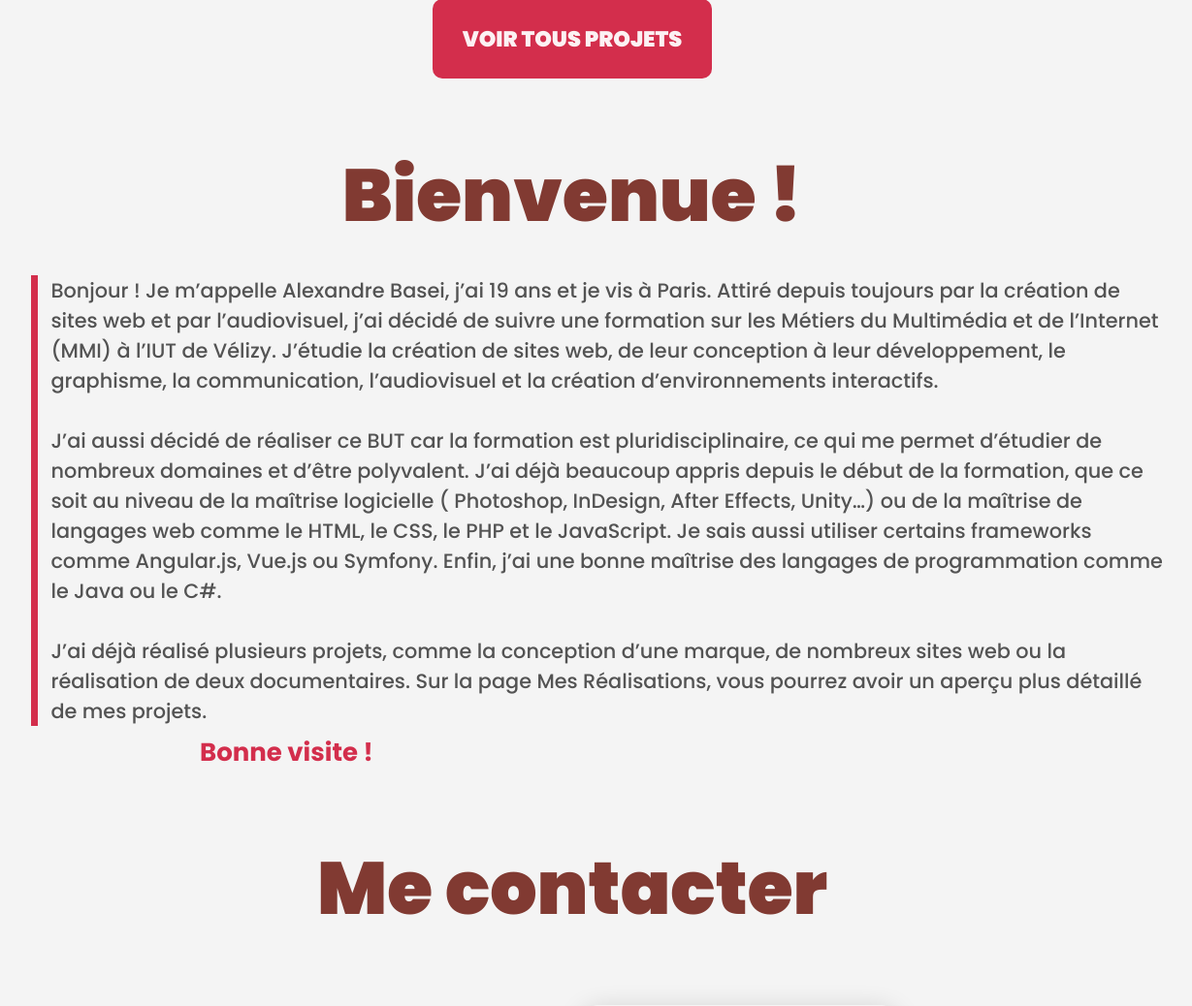
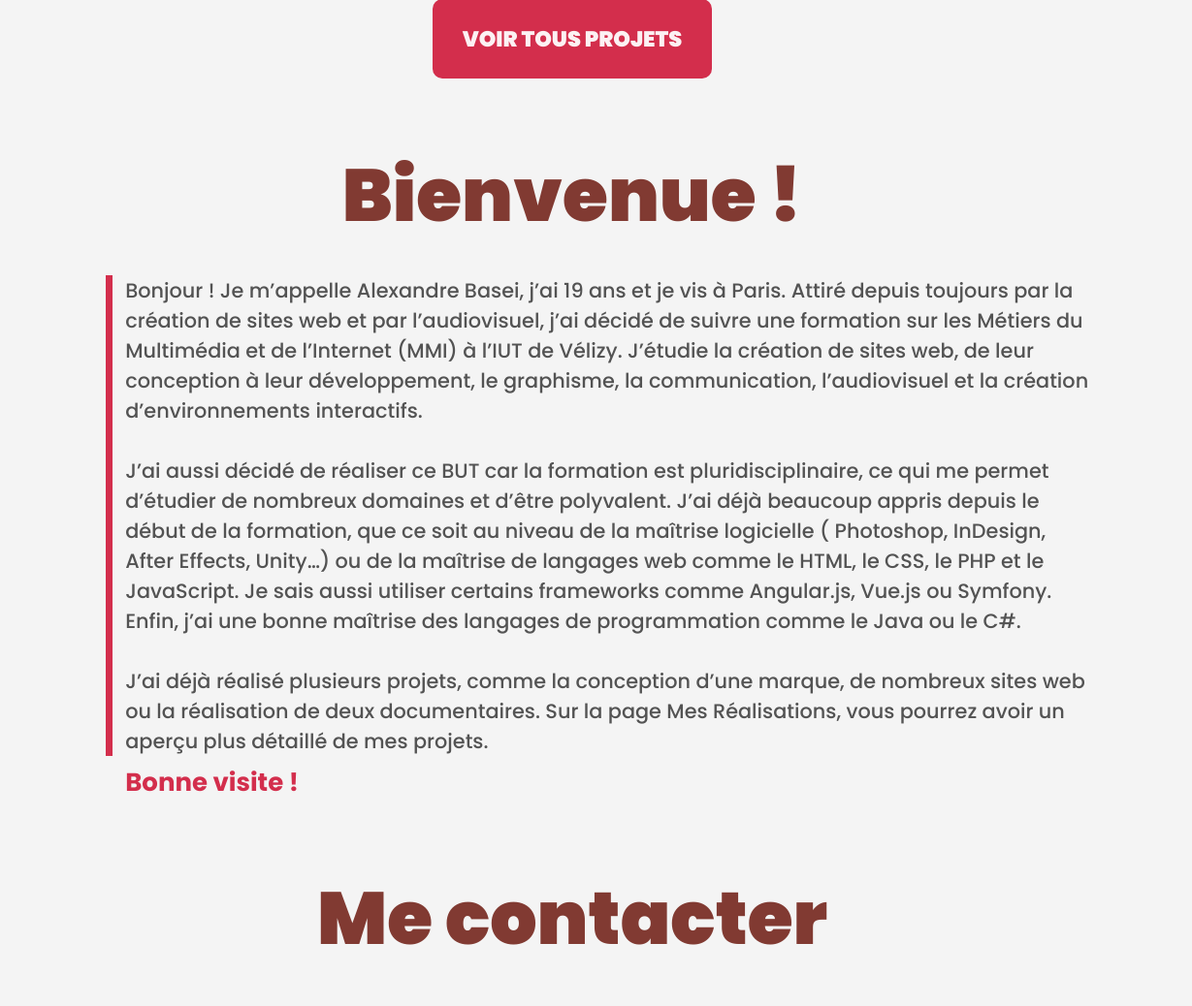
Before and after one commit to AlexandreBasei/portfolio0, a PHP site: page / in a window 1536 px wide. Shown: the part 1546-2584 px from the top of the page at 97% size, without its empty margins (178-1407 px from the left). Run offline with PHP 8.4, Linux system fonts and the light colour scheme; a stand-in replaces the project's code that opens the database connection; style sheets or scripts are compiled from the project's sources; some libraries are stand-ins or nearby versions.

Commit message:
upd responsive

```diff
--- a/css/pages/index.css
+++ b/css/pages/index.css
@@ -443,11 +443,12 @@
     gap: 3vw;
   }
   main article p {
+    padding: 0 15vw 0 20vw;
     font-size: 1.3rem;
     margin-bottom: 1vh;
   }
   main article #visite {
-    padding: 0vh 20vw 0 25vw;
+    padding: 0vh 15vw 0 20vw;
     text-align: left;
     width: -moz-fit-content;
     width: fit-content;
--- a/css/pages/index.scss
+++ b/css/pages/index.scss
@@ -515,12 +515,13 @@
         article{
 
             p{
+                padding: 0 15vw 0 20vw;
                 font-size: 1.3rem;
                 margin-bottom: 1vh;
             }
 
             #visite {
-                padding: 0vh 20vw 0 25vw;
+                padding: 0vh 15vw 0 20vw;
                 text-align: left;
                 width: fit-content;
                 margin-top: 0;
```
Also changed, not shown: 2 other files.
